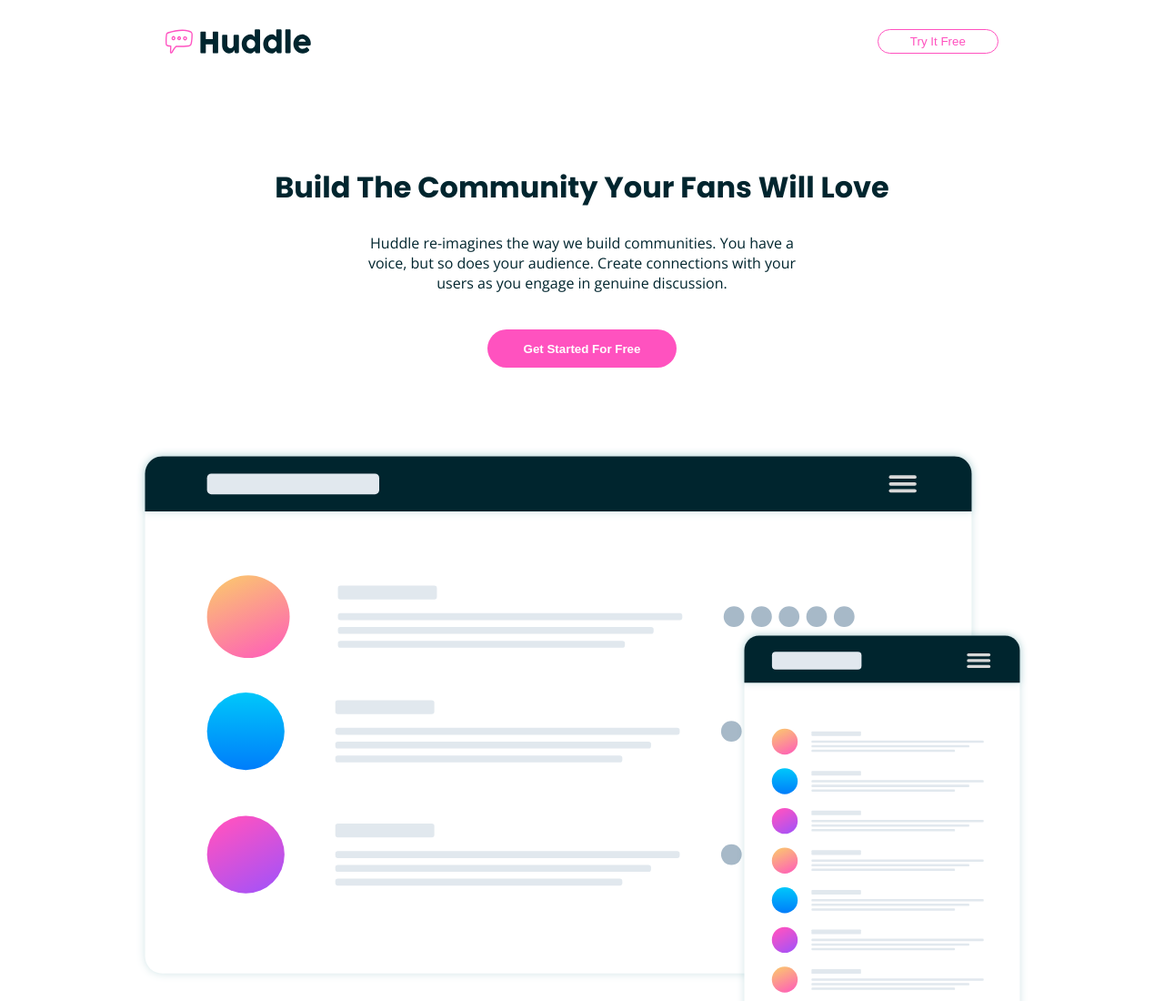
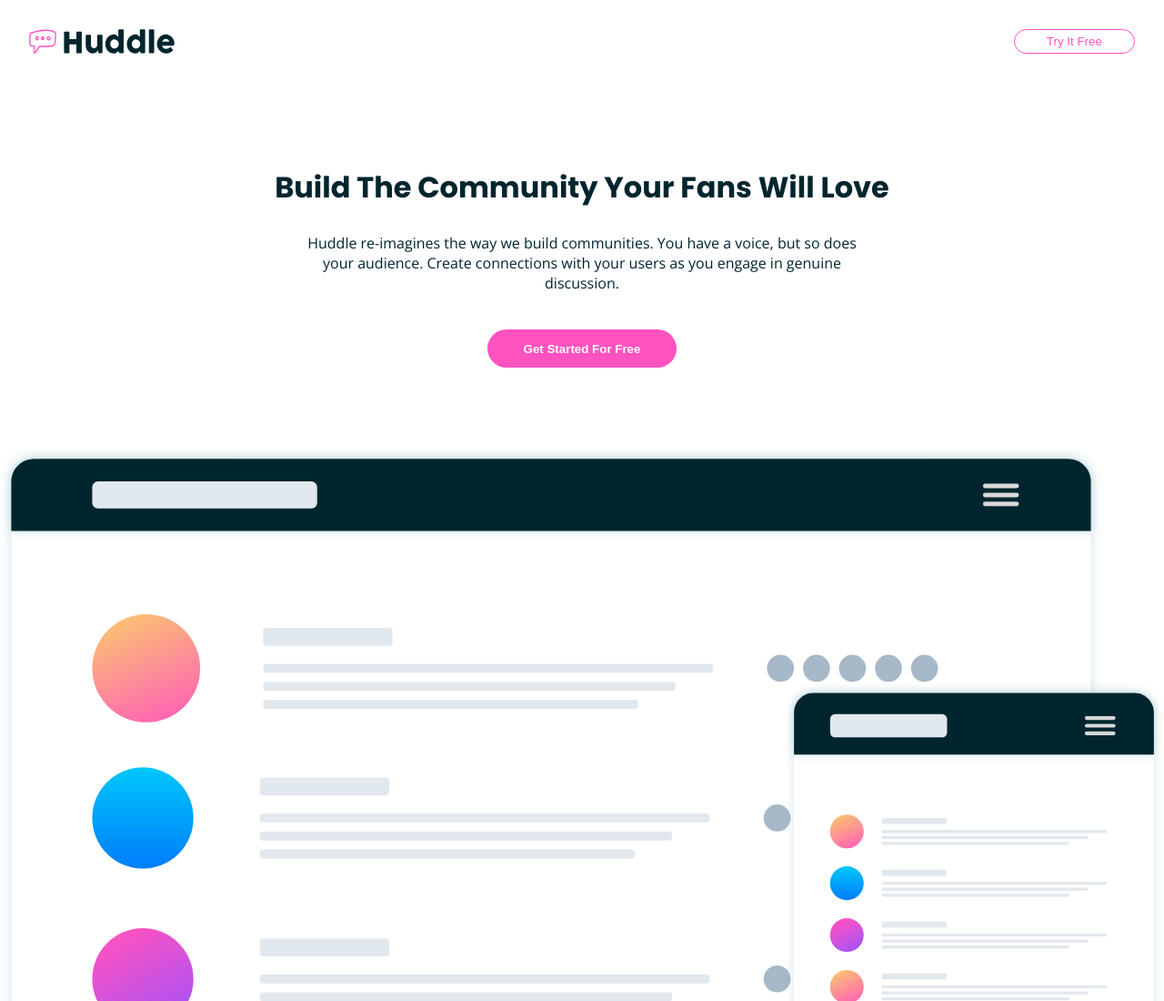
Before and after one commit to SuciuCalin/coding_challenge_11_huddle_landing_page, a website: page index.html in a window 1280 px wide. Shown: the top 1100 px of the page at 91% size. Drawn offline with nearby package versions, Linux system fonts and the light colour scheme.

Commit message:
Update styles.css

```diff
--- a/css/styles.css
+++ b/css/styles.css
@@ -2,7 +2,7 @@
   font-family: 'Open Sans', sans-serif;
   color: hsl(192, 100%, 9%);
   margin: 0 auto;
-  max-width: 980px;
+/*   max-width: 980px; */
 }
 
 main .container {
```
